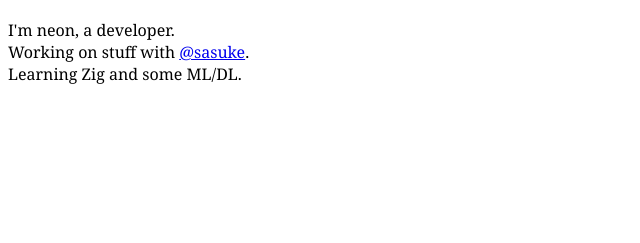
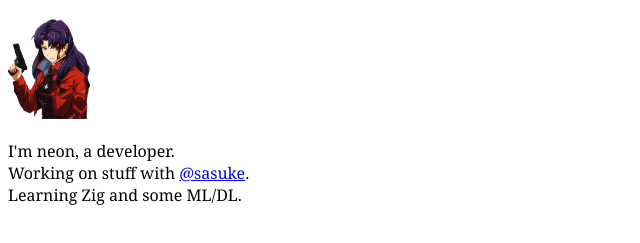
Before and after one commit to neonnbits/neonnbits.com, a plain HTML site: page index.html in a window 1280 px wide. Shown: the part 67-310 px from the top of the page, without its empty margins (0-640 px from the left). Drawn offline with Linux system fonts and the light colour scheme.

Commit message:
misato san

```diff
--- a/index.html
+++ b/index.html
@@ -8,12 +8,11 @@
             font-family: Georgia, 'Times New Roman', Times, serif;
         }
     </style>
-    <link rel="icon" href="favicon.ico" type="image/x-icon">
-    <link rel="shortcut icon" href="favicon.ico" type="image/x-icon">
     <title>neonnbits</title>
 </head>
 <body>
-    <h1>About me.</h1>
+    <div><h1>About me.</h1>
+    <img src="image.png" alt="" height="100px"></div>
     <p>I'm neon, a developer.<br> Working on stuff with <a href="http://x.com/sasuke___420">@sasuke</a>.<br> Learning Zig and some ML/DL.
     </p>
 </body>
```
Also changed, not shown: favicon.ico (deleted), image.png (added).
